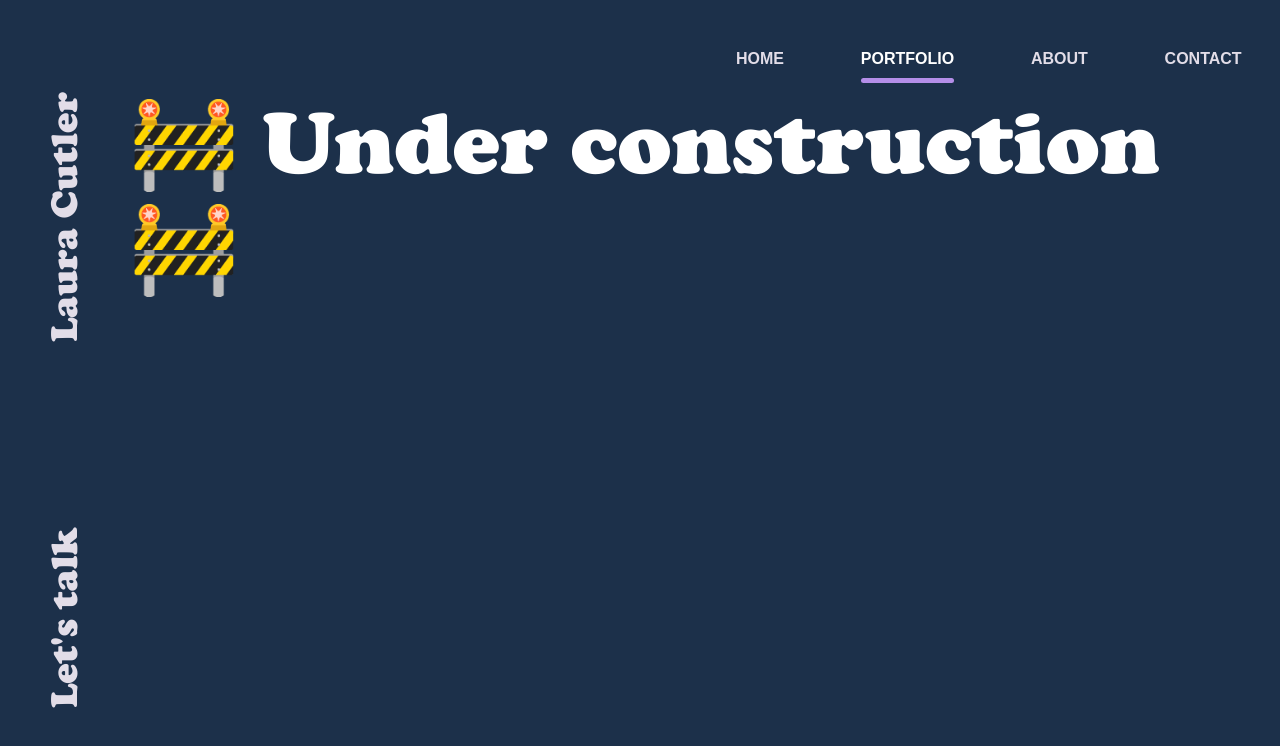
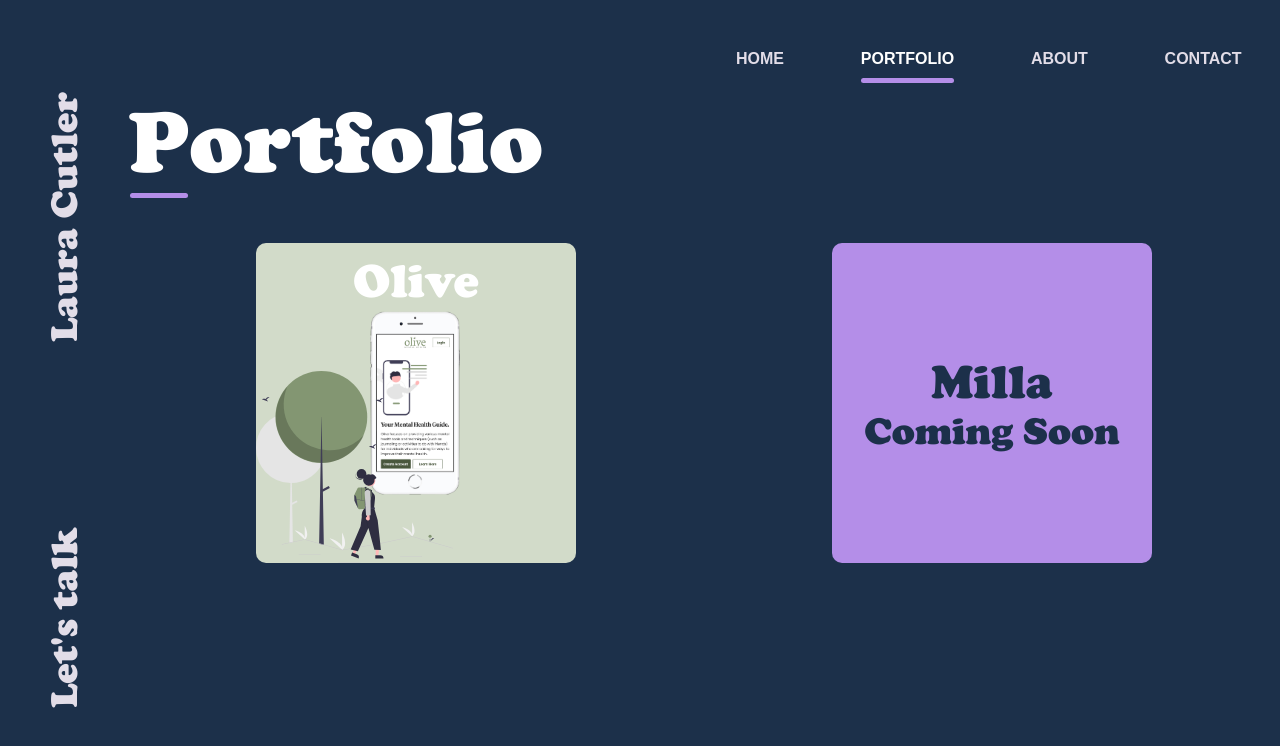
Before and after one commit to LauraKC/portfolio-website, a Gatsby site: page /portfolio in a window 1280 px wide. Built offline with nearby package versions, Linux system fonts and the light colour scheme; Gatsby itself is replaced by a stand-in of ours.

Commit message:
portfolio page project cards

```diff
--- a/src/pages/portfolio.js
+++ /dev/null
@@ -1,12 +0,0 @@
-import React from "react"
-import Layout from "../components/layout"
-
-const PortfolioPage = () => (
-  <Layout>
-    <h1>
-      {"🚧 Under construction 🚧"}
-    </h1>
-  </Layout>
-)
-
-export default PortfolioPage
--- /dev/null
+++ b/src/pages/portfolio/index.js
@@ -0,0 +1,43 @@
+import classNames from "classnames"
+import { Link } from "gatsby"
+import React from "react"
+import Layout from "../../components/layout"
+import "../../styles/portfolio.css"
+import iphoneImage from  "../../images/olive/iphone-welcome.png"
+import treeImage from  "../../images/olive/tree.svg"
+
+
+const PortfolioPage = () => (
+  <Layout pageContentClassName={"hello"}>
+    <div className='portfolio-content-container'>
+      <h1>
+        <span className='purple-underline'>P</span>ortfolio
+      </h1>
+
+      <div className="project-buttons-container">
+        <OilveCard/>
+        <MillaCard/>
+      </div>
+    </div>
+  </Layout>
+)
+
+const OilveCard = () => (
+  <Link
+    to='/portfolio/olive'
+    className={classNames("project-button", "project-button-olive")}
+  >
+    <h1>Olive</h1>
+    <img className='olive-iphone-image' height="60%" src={iphoneImage}/>
+    <img className='olive-tree-image' height="60%" src={treeImage}/>
+  </Link>
+)
+
+const MillaCard = () => (
+  <Link className={classNames("project-button", "project-button-milla")}>
+    <h1>Milla</h1>
+    <h2>Coming Soon</h2>
+  </Link>
+)
+
+export default PortfolioPage
--- a/src/styles/global.css
+++ b/src/styles/global.css
@@ -5,6 +5,7 @@
   --dash-purple: #B48EE8;
   --yellow: #D4AF37;
   --navy-text: #1C304A;
+  --olive-pale: #D2DBC9;
 }
 
 html, body {
--- a/src/styles/index.css
+++ b/src/styles/index.css
@@ -1,4 +1,3 @@
 body {
   overflow-x: hidden;
-  overflow-y: hidden;
 }
--- /dev/null
+++ b/src/styles/portfolio.css
@@ -0,0 +1,77 @@
+
+.project-button {
+  display: flex;
+  border-radius: 10px;
+  flex-direction: column;
+  align-items: center;
+  justify-content: center;
+}
+
+
+.project-buttons-container {
+  padding-top: 50px;
+  display: flex;
+  justify-content: space-around;
+  align-items: center;
+}
+
+.project-button-olive {
+  position: relative;
+  background-color: var(--olive-pale);
+}
+
+.project-button-olive h1 {
+  position: absolute;
+  top: 3%;
+}
+
+.project-button-olive .olive-iphone-image {
+  position: absolute;
+  top: 50%;
+  left: 50%;
+  transform: translate(-50%, -50%);
+}
+
+.project-button-olive .olive-tree-image {
+  position: absolute;
+  bottom: 0;
+  left: 0;
+}
+
+.project-button-milla {
+  background-color: #B48EE8;
+}
+
+.project-button-milla h1, .project-button-milla h2 {
+  color: #1C304A;
+}
+
+
+
+@media (orientation:landscape) {
+  .project-button {
+    width: 40vh;
+    height: 40vh;
+  }
+  .project-button h1 {
+    font-size: 6vh;
+  }
+  .project-buttons-container {
+    flex-direction: row;
+  }
+}
+
+@media (orientation:portrait) {
+  .project-button {
+    width: 40vw;
+    height: 40vw;
+    max-height: 40vw;
+  }
+  .project-button h1 {
+    font-size: 6vw;
+  }
+  .project-buttons-container {
+    flex-direction: column;
+    gap: 20px
+  }
+}
```
Also changed, not shown: src/pages/portfolio/olive.js (added, +10 -0 lines), src/images/olive/iphone-welcome.png (added), src/images/olive/tree.svg (added).
